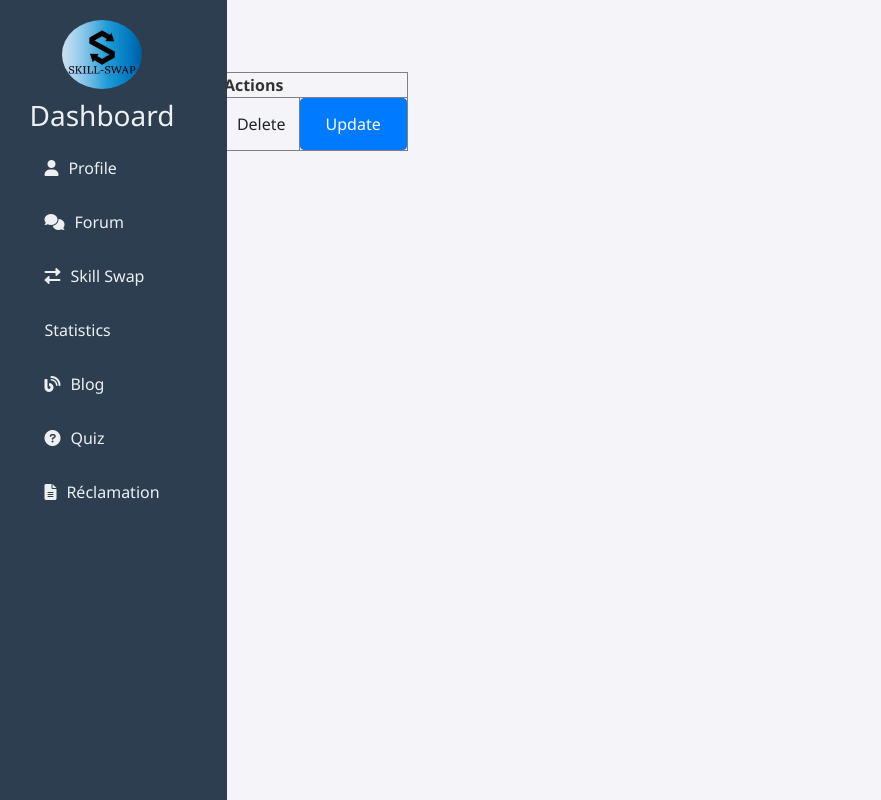
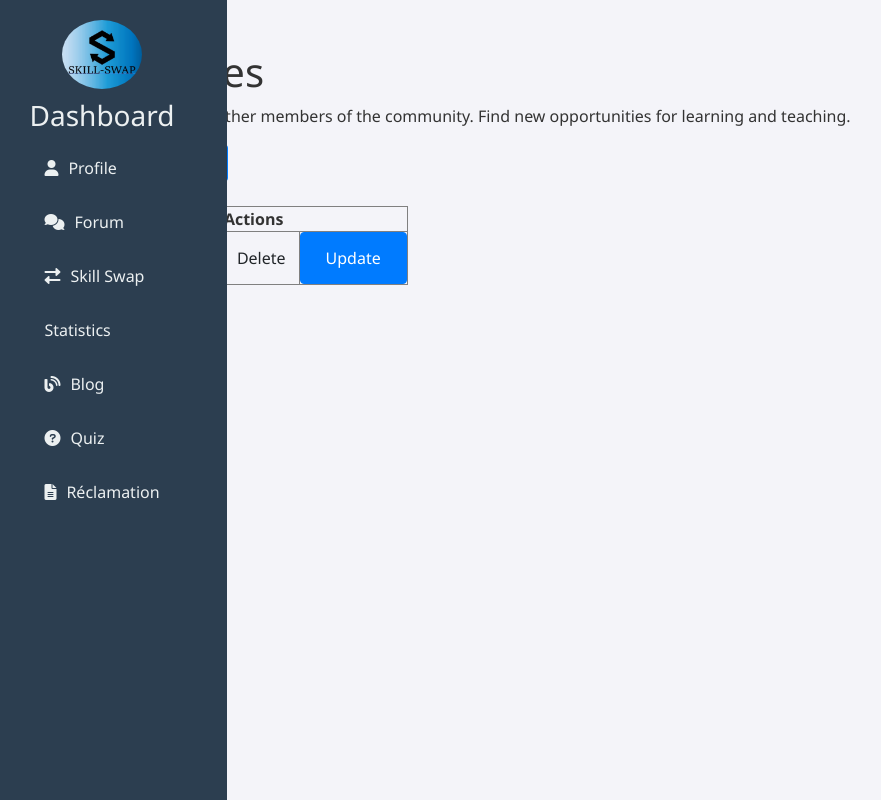
Before and after one commit to Nuruf/ProjetWeb2A, a PHP site: page /listCategories.php in a window 1280 px wide. Shown: the whole page, without its empty margins (23-904 px from the left). Run offline with PHP 8.4, Linux system fonts and the light colour scheme; tables that the repository leaves empty or names only in its code hold one stand-in row (values such as "Sample post"); data that the repository does not hold is empty.

Commit message:
last modification

```diff
--- a/view/backOffice/createCategory.php
+++ b/view/backOffice/createCategory.php
@@ -63,6 +63,7 @@ if ($_SERVER['REQUEST_METHOD'] === 'POST') {
 
     <div class="container mt-5">
         <h2>Create New Category</h2>
+        <a href="listCategories.php" class="btn btn-primary"><--</a><br>
         <?php if ($error): ?>
             <div class="alert alert-danger" role="alert">
                 <?= htmlspecialchars($error) ?>
--- a/view/backOffice/listCategories.php
+++ b/view/backOffice/listCategories.php
@@ -33,7 +33,7 @@ $list = $categoriesController->listCategories();
     </aside>
 
 <div class="container mt-5">
-    <div id="skillSwapp-content" class="section-content">
+    <div id="skillSwapp-content" >
         <h1 class="section-title">Categories</h1>
         <p class="section-description">Exchange skills with other members of the community. Find new opportunities for learning and teaching.</p>
         <a href="createCategory.php" class="btn btn-primary">Add New Category</a><br>
```
